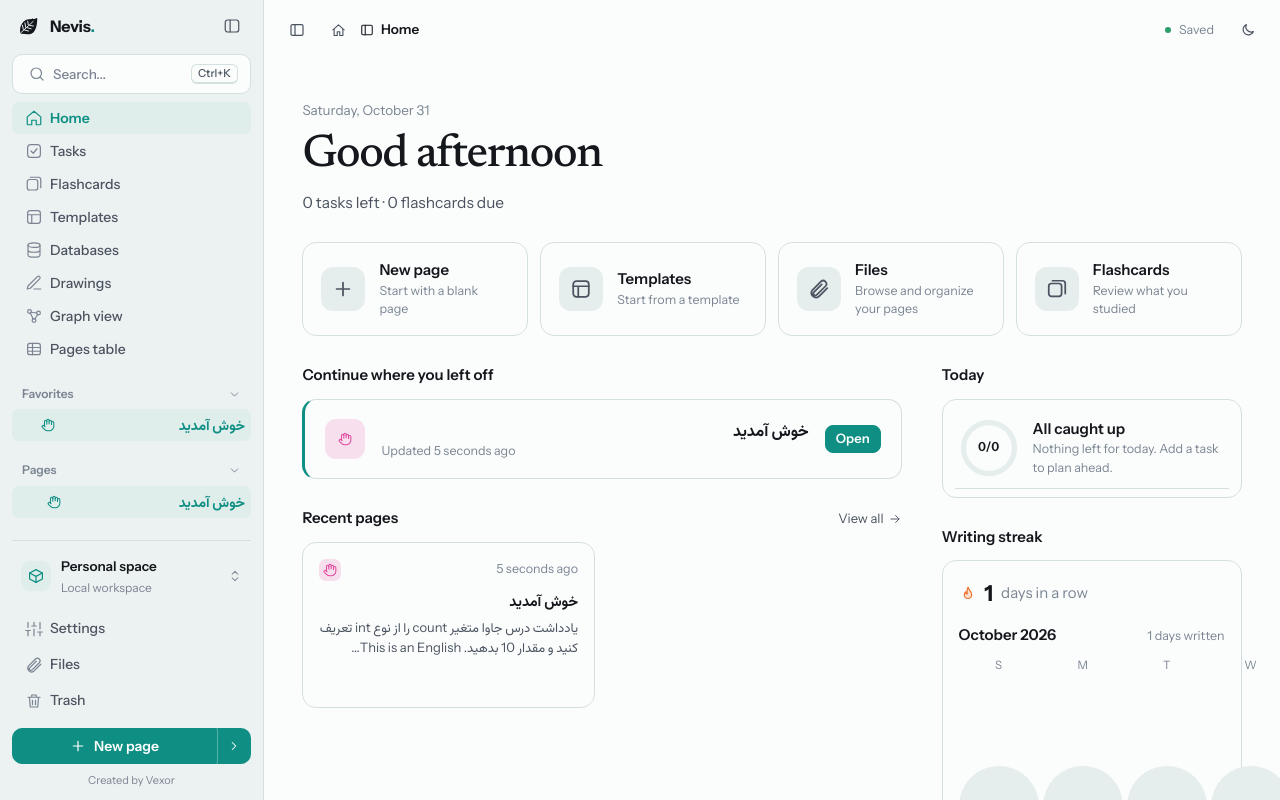
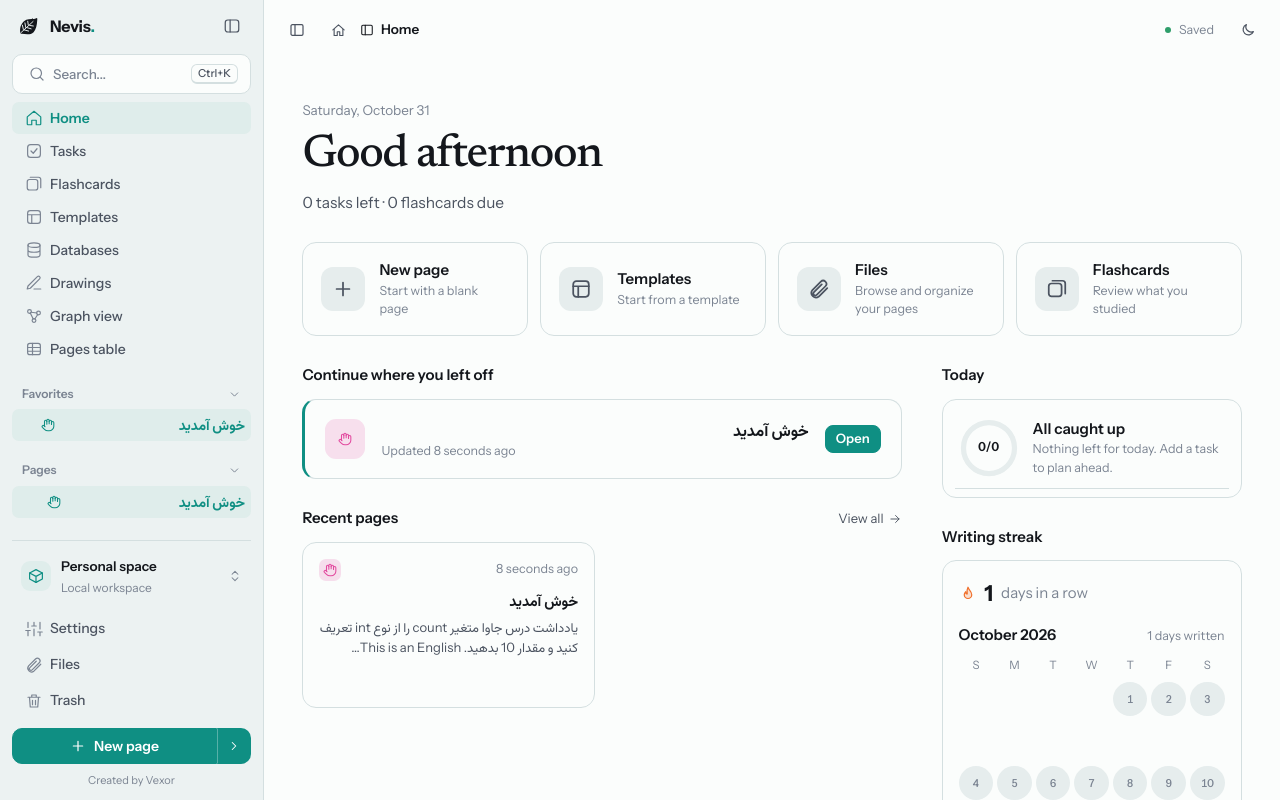
Before and after one commit to 0xVexor/Nevis, a React (Vite) app in the folder spike/tiptap/: page / in a window 1280 px wide. Built offline with nearby package versions, Linux system fonts and the light colour scheme.

Commit message:
fix(ui): writing streak month grid keeps seven equal columns

```diff
--- a/spike/tiptap/src/design-system/screens.css
+++ b/spike/tiptap/src/design-system/screens.css
@@ -938,3 +938,6 @@ textarea.title::placeholder { color: var(--ds-text-3); }
 .math-block:hover, .math-inline:hover { background: var(--ds-hover); }
 .mermaid-block { border-radius: var(--ds-r-lg); }
 .mermaid-block:hover { border-color: var(--ds-line); background: var(--ds-sunk); }
+
+.home-month { grid-template-columns: repeat(7, minmax(0, 1fr)); }
+.home-month i { inline-size: auto; min-inline-size: 0; max-inline-size: 100%; }
```
